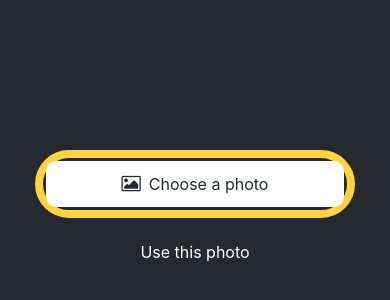
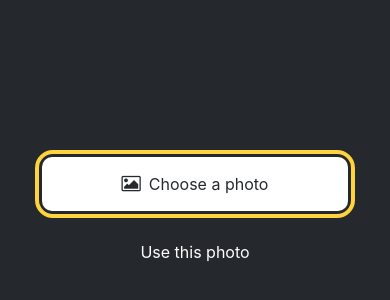
Before and after one commit to romeonatchkebia/first-mobile-app-exercise, a React Native app: screen / in a window 390 px wide. Shown: the part 498-798 px from the top of the page. Built offline with nearby package versions, Linux system fonts and the light colour scheme.

Commit message:
Update Button.js
size change

```diff
--- a/src/components/Button.js
+++ b/src/components/Button.js
@@ -7,7 +7,7 @@ export default function Button({ label, theme, onPress }) {
       <View
         style={[
           styles.buttonContainer,
-          { borderWidth: 8, borderColor: "#ffd33d", borderRadius: 36 },
+          { borderWidth: 4, borderColor: "#ffd33d", borderRadius: 18 },
         ]}
       >
         <Pressable
```
